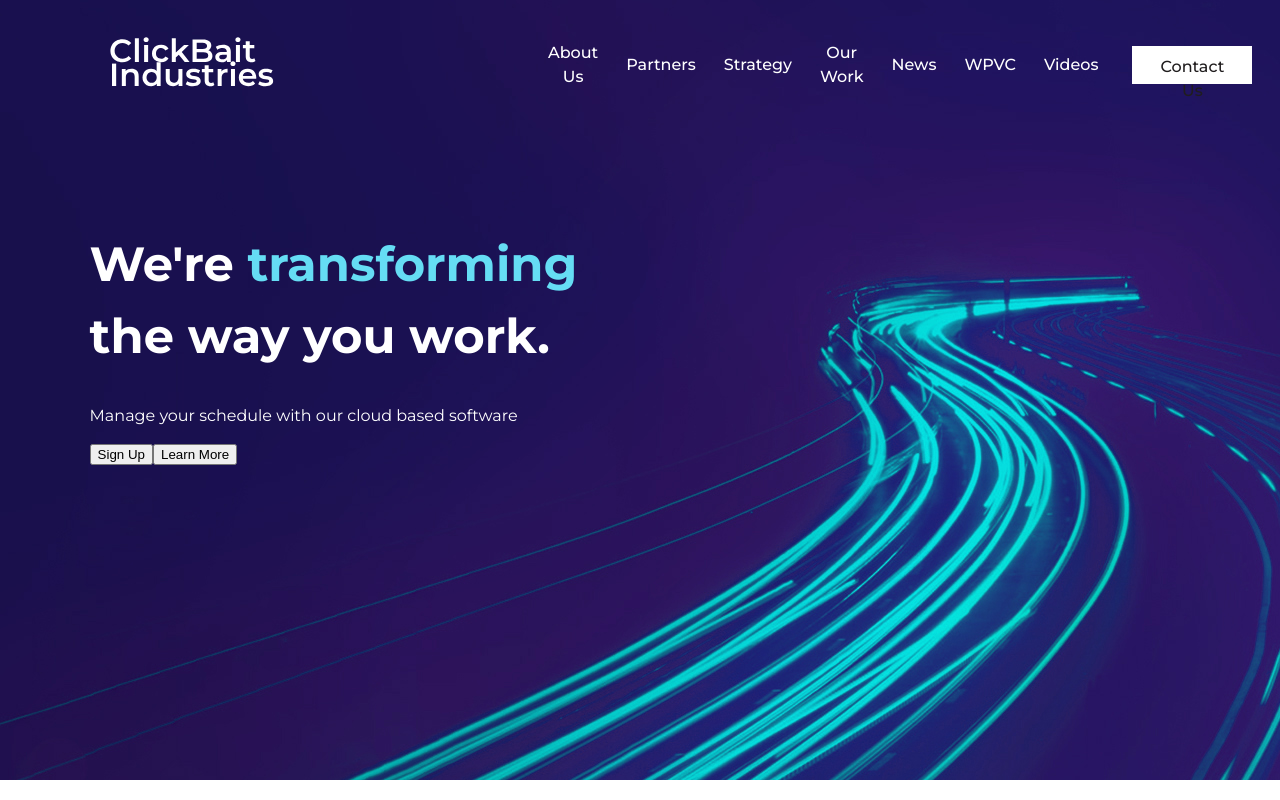
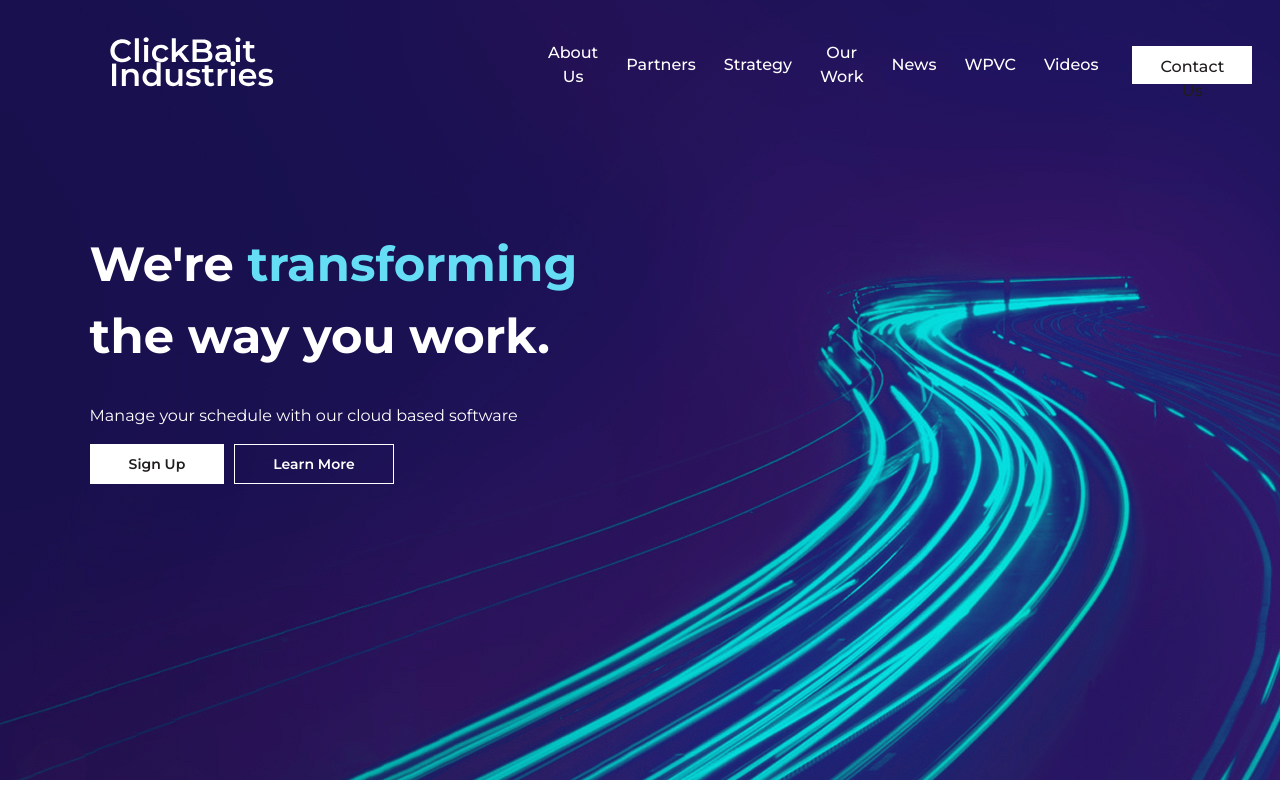
Before and after one commit to yasboyman/Atkins, a React (Create React App) app: page / in a window 1280 px wide. Shown: the top 800 px of the page. Built offline with nearby package versions, Linux system fonts and the light colour scheme.

Commit message:
homepage buttons adjusted

```diff
--- a/src/components/HomePage/index.css
+++ b/src/components/HomePage/index.css
@@ -39,12 +39,34 @@
     color: #65ddf4;
 }
 
-.subtitle{
+.subtitle {
     font-family: Montserrat;
     font-style: normal;
     font-weight: normal;
     font-size: 16px;
     line-height: 24px;
     color: #FFFFFF;
+}
 
+.signUp_btn {
+    font-family: Montserrat;
+    font-style: normal;
+    font-weight: 600;
+    font-size: 14px;
+    padding: 10px 38px;
+    background: #FFFFFF;
+    color: #201D1E;
+    border: #FFFFFF 1px solid ;
+    margin-right: 10px;
 }
+
+.learnMore_btn {
+    font-family: Montserrat;
+    font-style: normal;
+    font-weight: 600;
+    font-size: 14px;
+    padding: 10px 38px;
+    background:  transparent;
+    color: #FFFFFF;
+    border: #FFFFFF 1px solid ;
+}
```
